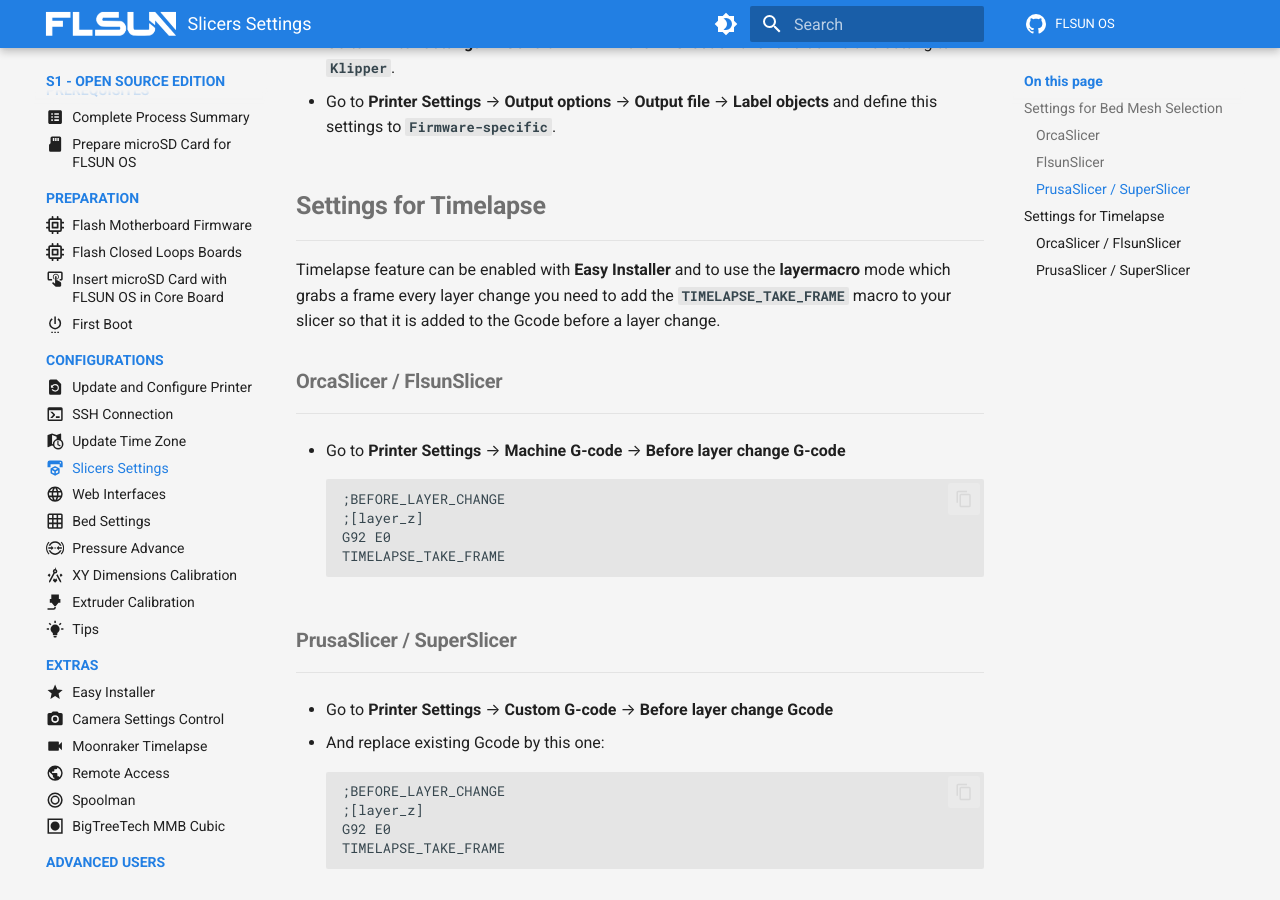
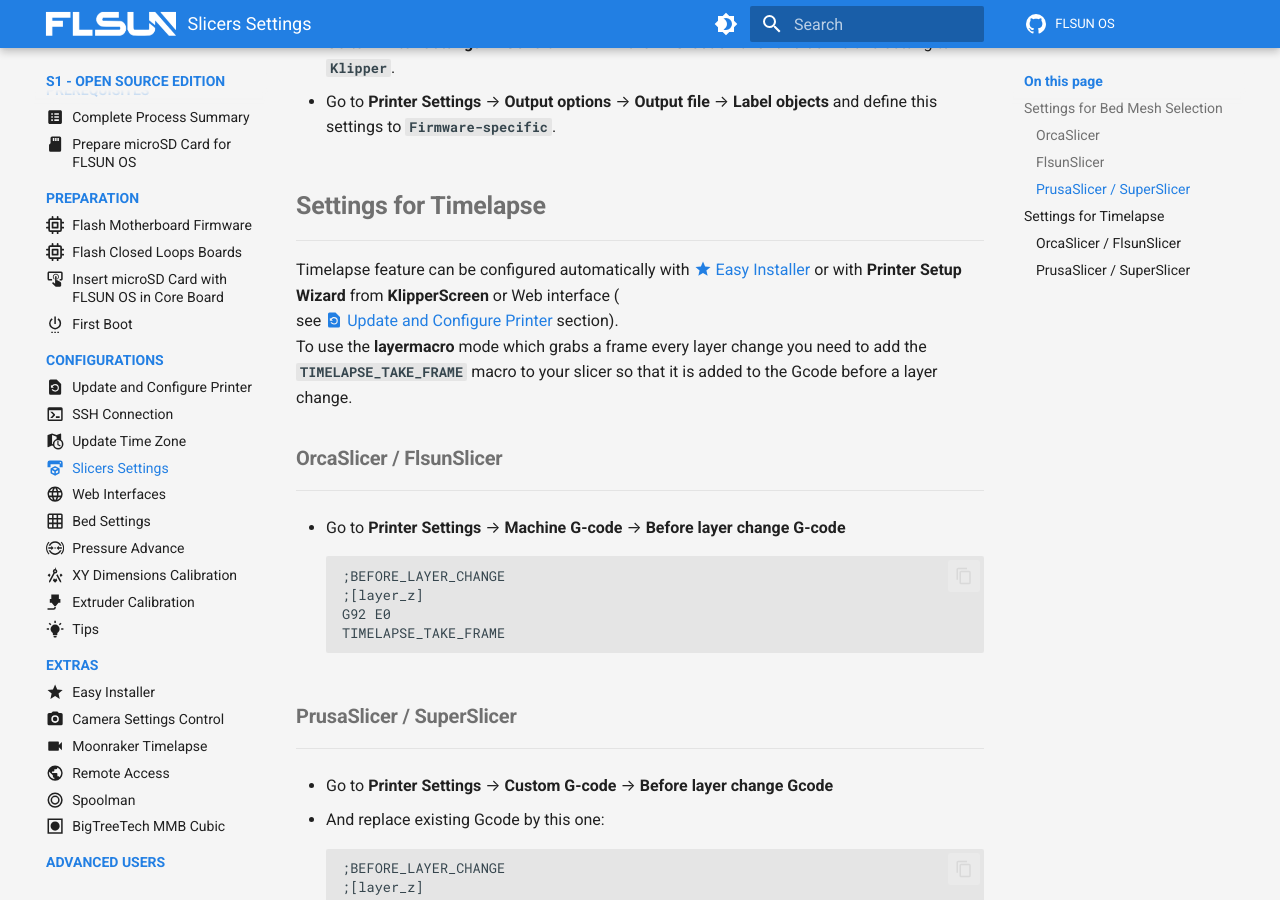
Before and after one commit to Guilouz/FLSUN-S1-Open-Source-Edition, an MkDocs documentation site: the page built from docs/slicers-settings.md, in a window 1280 px wide and 900 px high, scrolled down 1951 px. Built offline with MkDocs 1.6.1 and Material for MkDocs 9.7.7, drawn with Linux system fonts in a browser that asks for light colours; comment, search, counter and statistics services are not loaded.

Commit message:
Update slicers-settings.md

```diff
--- a/docs/slicers-settings.md
+++ b/docs/slicers-settings.md
@@ -107,7 +107,8 @@ In order for the Bed Mesh Selection to work it's necessary to modify the Start G
 ## Settings for Timelapse
 <hr>
 
-Timelapse feature can be enabled with **Easy Installer** and to use the **layermacro** mode which grabs a frame every layer change you need to add the **`TIMELAPSE_TAKE_FRAME`** macro to your slicer so that it is added to the Gcode before a layer change.
+Timelapse feature can be configured automatically with <a href="../easy-installer">:material-star: Easy Installer</a> or with **Printer Setup Wizard** from **KlipperScreen** or Web interface (<br />see <a href="../update-and-configure-printer">:material-file-restore: Update and Configure Printer</a> section).<br />
+To use the **layermacro** mode which grabs a frame every layer change you need to add the **`TIMELAPSE_TAKE_FRAME`** macro to your slicer so that it is added to the Gcode before a layer change.
 
 ### OrcaSlicer / FlsunSlicer
 <hr>
```
